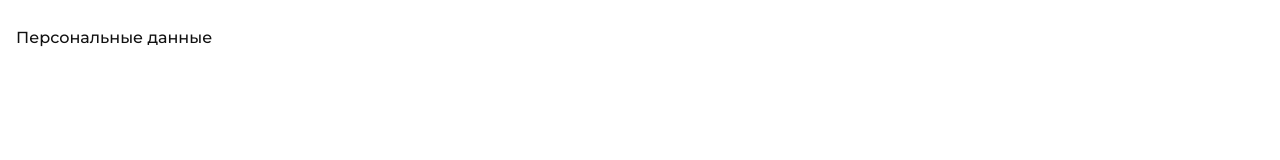
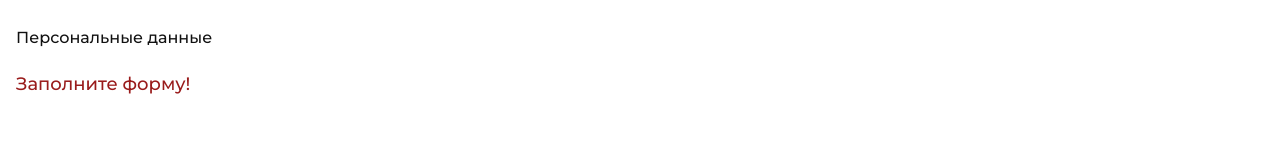
Before and after one commit to XamzatJR/test-task-alef, a Vue app: page /preview in a window 1280 px wide. Shown: the part 356-516 px from the top of the page. Built offline with nearby package versions, Linux system fonts and the light colour scheme.

Commit message:
feat: add content to Preview page

```diff
--- a/src/views/Preview.vue
+++ b/src/views/Preview.vue
@@ -1,8 +1,23 @@
 <script setup lang="ts">
+import { useUserInfo } from '@/composables/useUserInfo'
+import PreviewElement from '@/components/PreviewElement.vue'
+
+const { user, children } = useUserInfo()
 </script>
 
 <template>
-  <main />
+  <div class="flex flex-col items-start">
+    <PreviewElement v-if="user.age && user.name" :age="user.age" :name="user.name" />
+    <div v-else class="text-lg font-medium text-red-800">
+      Заполните форму!
+    </div>
+    <div v-if="children.length" class="mt-16 flex flex-col gap-5 items-start">
+      <h3 class="text-base font-medium text-black">
+        Дети
+      </h3>
+      <PreviewElement v-for="(child, idx) in children" :key="idx" class="bg-grayl" :age="child.age" :name="child.name" />
+    </div>
+  </div>
 </template>
 
 <style lang="scss" scoped>
```
